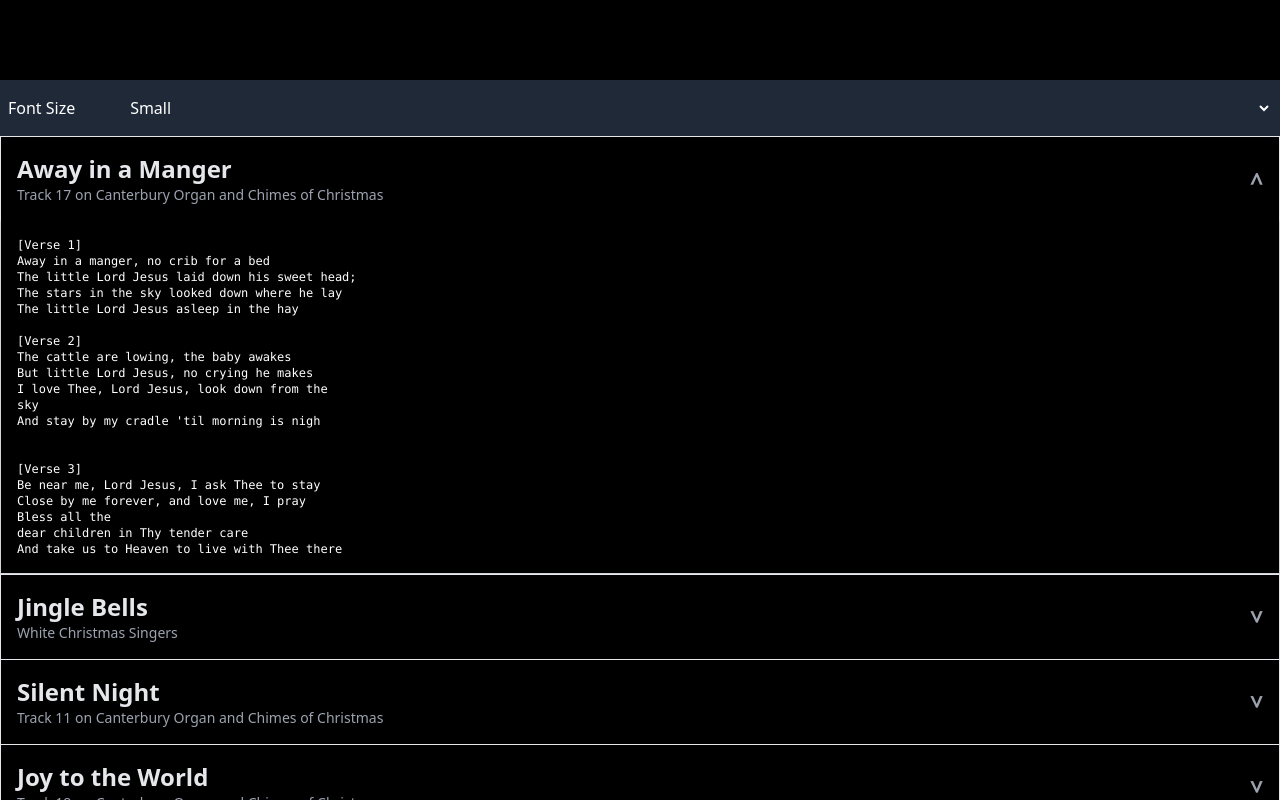
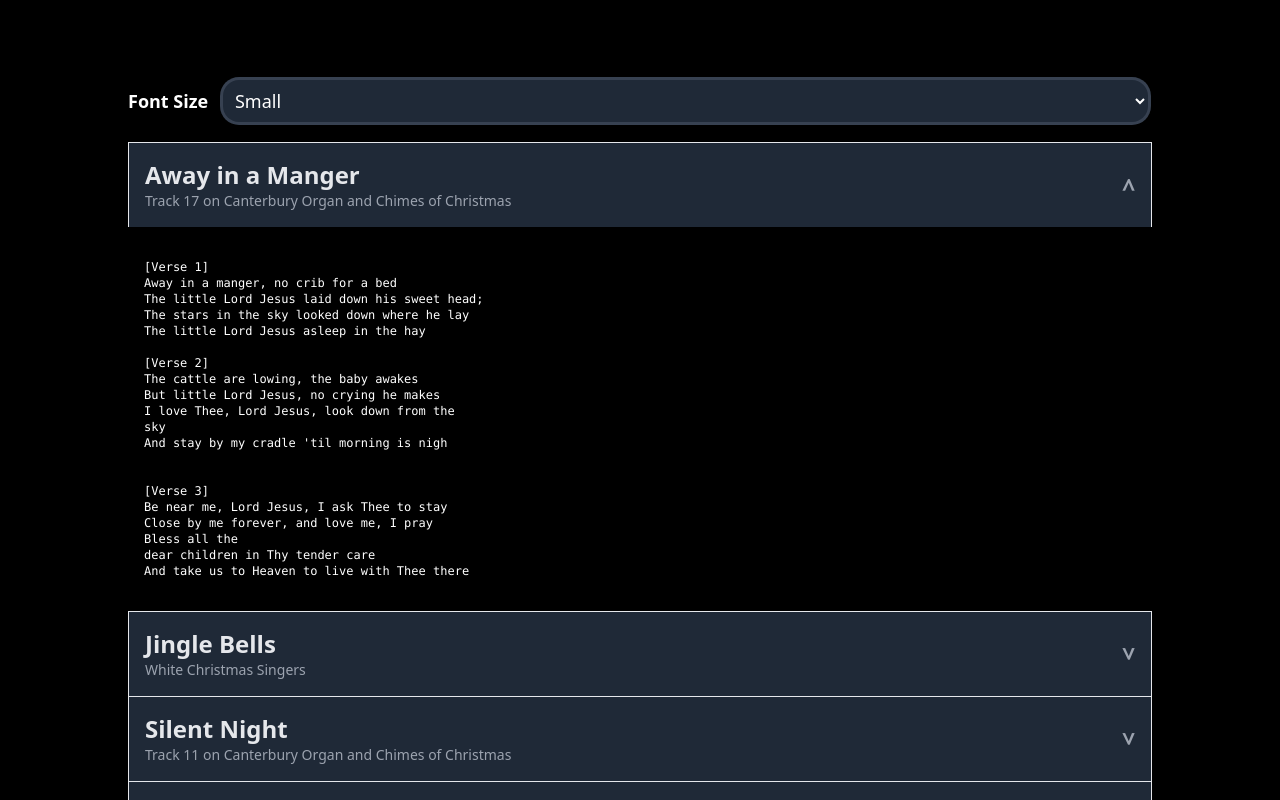
Before and after one commit to EarliestFall988/Lyr, a Nuxt app: page / in a window 1280 px wide. Both pictures are taken after a click on the button 640 px from the left and 178 px from the top of the page. Shown: the top 800 px of the page. Built offline with nearby package versions, Linux system fonts and the light colour scheme.

Commit message:
adding x scrolling for larger fonts

```diff
--- a/components/LyricMenuButton.vue
+++ b/components/LyricMenuButton.vue
@@ -1,6 +1,7 @@
 <template>
     <div>
-        <button class="p-4 flex items-center justify-between border-x border-t border-gray-4 w-full" @click="toggleLyrics">
+        <button class="p-4 flex bg-gray-800 items-center justify-between border-x border-t border-gray-4 w-full"
+            @click="toggleLyrics">
             <div>
                 <p class="text-2xl text-left font-semibold text-gray-200">
                     {{ title }}
@@ -15,21 +16,23 @@
 
         <Transition enter-from-class="translate-y-[-5%] opacity-0" enter-active-class="transition duration-300"
             leave-to-class="translate-y-[-5%] opacity-0" leave-active-class="transition duration-300">
-            <div v-if="lyricsOpen">
-                <div v-if="size == 1">
-                    <p class="border-x text-xs border-b border-gray-300 p-4">
+            <div v-if="lyricsOpen" class="p-4">
+                <div class="overflow-x-auto">
+                    <div v-if="size == 1" class="w-full py-4">
+                        <p class="text-xs">
                         <pre>{{ lyrics }}</pre>
                         </p>
                     </div>
-                <div v-if="size == 2">
-                    <p class="border-x text-lg border-b border-gray-300 p-4">
+                    <div v-if="size == 2" class="w-full">
+                        <p class=" text-lg">
                         <pre>{{ lyrics }}</pre>
                         </p>
                     </div>
-                <div v-if="size == 3">
-                    <p class="border-x text-2xl border-b border-gray-300 p-4">
+                    <div v-if="size == 3" class="w-full">
+                        <p class="text-2xl">
                         <pre>{{ lyrics }}</pre>
                         </p>
+                    </div>
                 </div>
             </div>
         </Transition>
--- a/layouts/default.vue
+++ b/layouts/default.vue
@@ -39,7 +39,7 @@
       </Transition>
     </div>
 
-    <div class="pt-20 border-b border-white">
+    <div class="pt-20 border-b lg:w-[80%] lg:m-auto border-white">
       <slot />
     </div>
     <div
--- a/pages/index.vue
+++ b/pages/index.vue
@@ -1,8 +1,11 @@
 <template>
   <div class="text-white">
-    <div class="flex w-full gap-2 p-2 bg-gray-800 items-center justify-between">
-      <p class="w-28">Font Size</p>
-      <select class="w-full p-2 bg-gray-800 text-white" v-model="selected">
+    <div class="flex w-full gap-2 pb-5 pr-1 items-center justify-between">
+      <p class="w-28 lg:w-24 text-lg pl-1 lg:pl-0 font-semibold">Font Size</p>
+      <select
+        class="w-full p-2 bg-gray-800 ring ring-gray-700 hover:ring-gray-600 duration-200 transition outline-none focus:ring-blue-500 rounded-2xl text-lg text-white"
+        v-model="selected"
+      >
         <option disabled value="">Please Select</option>
         <option class="text-md" value="1">Small</option>
         <option class="text-lg" value="2">Medium</option>
```
Lines whose indentation alone changed are shown as unchanged.
